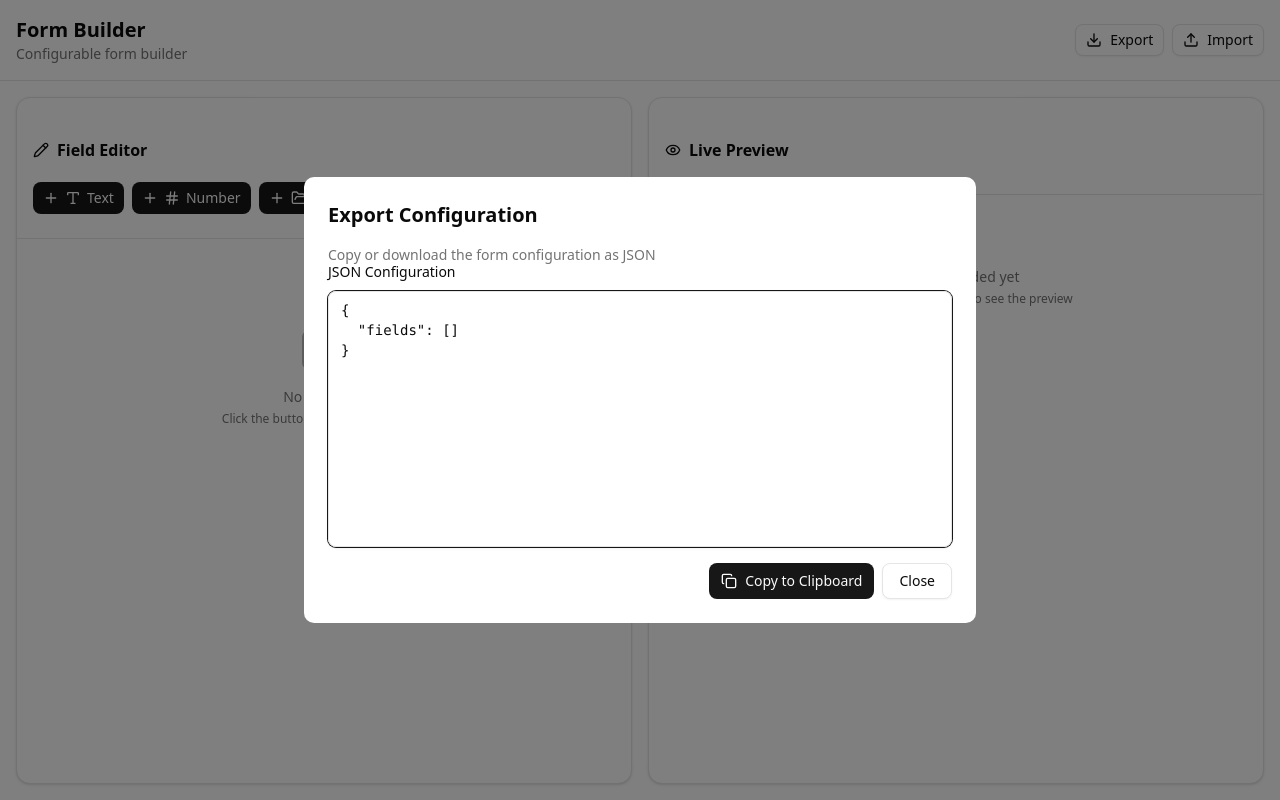
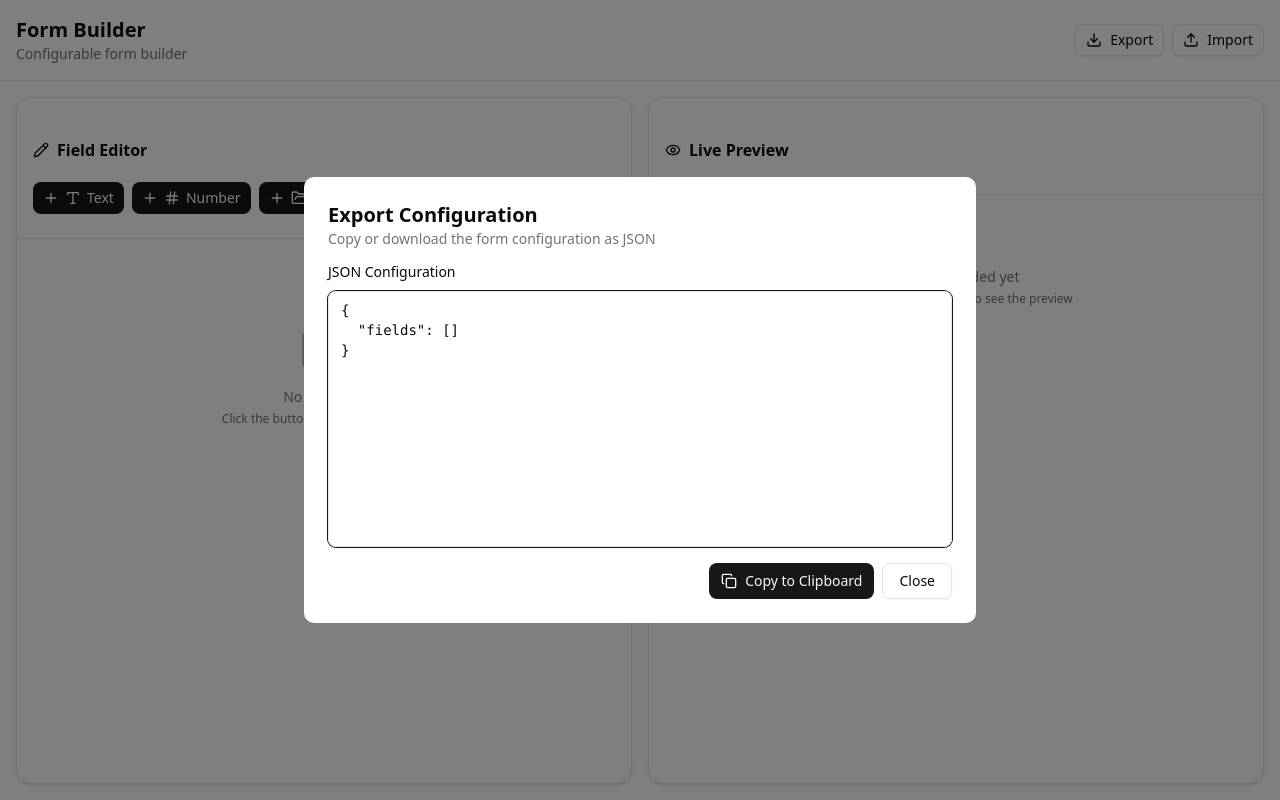
Before and after one commit to Johnniexson/form-builder, a React (Vite) app: page / in a window 1280 px wide. Both pictures are taken after a click on the button "Export". Built offline with nearby package versions, Linux system fonts and the light colour scheme.

Commit message:
feat: enhancement

```diff
--- a/src/components/shared/modal.tsx
+++ b/src/components/shared/modal.tsx
@@ -28,8 +28,10 @@ function Modal({
         )}
         {...props}
       >
-        <h3 className="text-xl font-bold mb-4">{title}</h3>
-        <p className="text-sm text-muted-foreground">{desc}</p>
+        <div className="mb-4">
+          <h3 className="text-xl font-bold">{title}</h3>
+          <p className="text-sm text-muted-foreground">{desc}</p>
+        </div>
         {children}
         <div className="mt-4 flex gap-2 justify-end">
           {actionBtns?.map((actionBtn) => (
```
